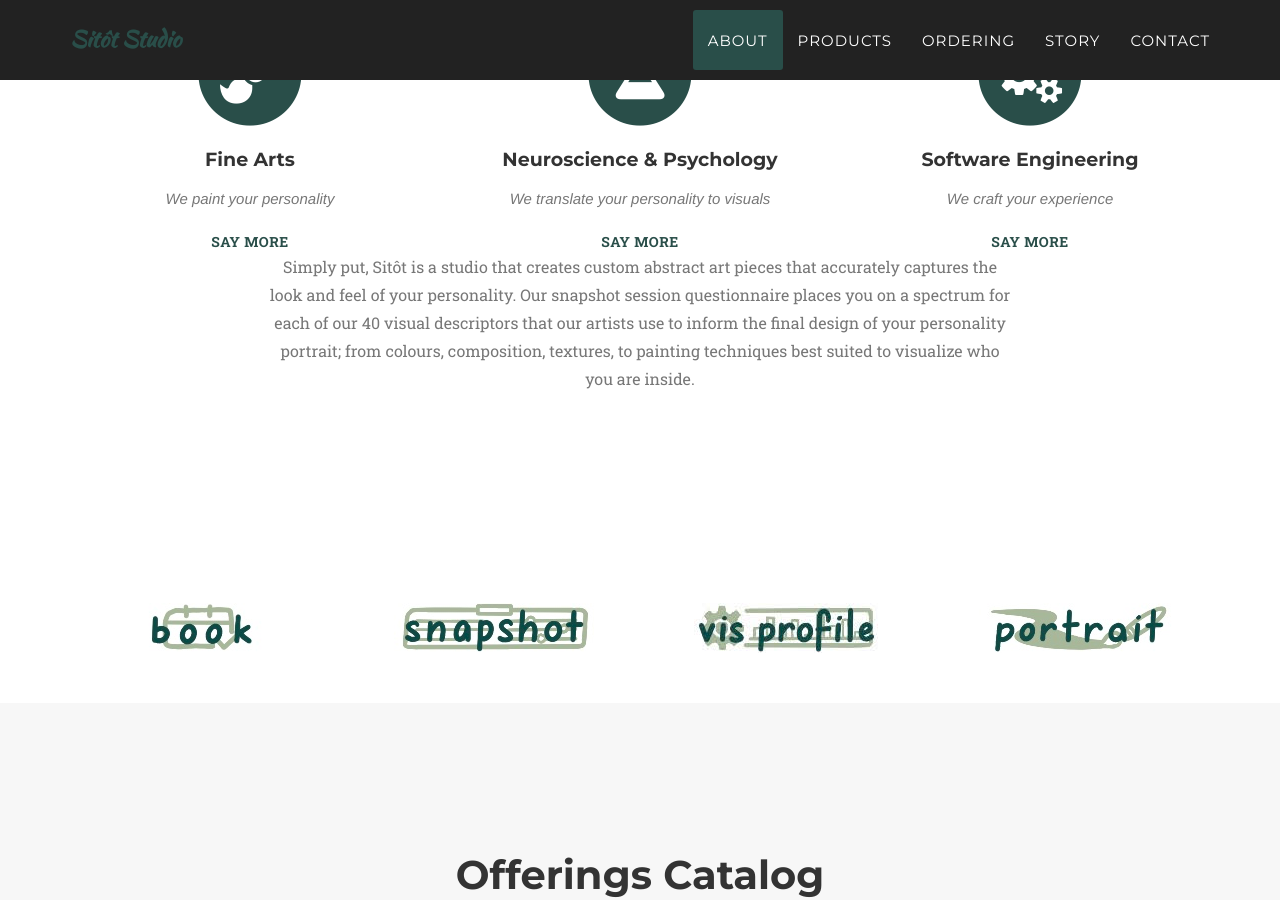
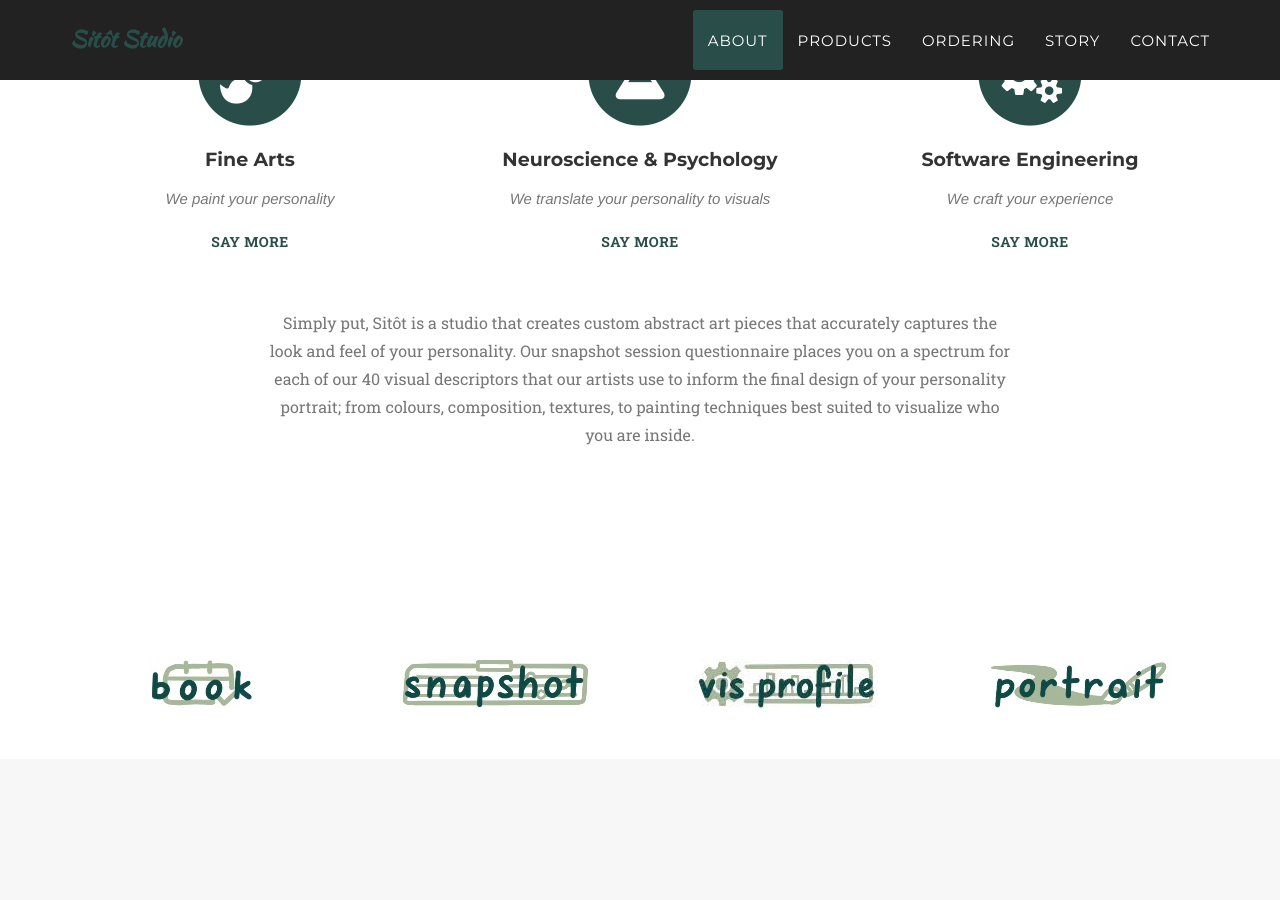
Before and after one commit to sitotstudio/sitotstudio.github.io, a Jekyll site: the page built from index.html, in a window 1280 px wide and 900 px high, scrolled down 1165 px. Built offline with Jekyll 4.4.1, drawn with Linux system fonts in a browser that asks for light colours; some web fonts are replaced.

Commit message:
Update spacing for about and story sections

```diff
--- a/_includes/services.html
+++ b/_includes/services.html
@@ -42,7 +42,7 @@
             <div class="row">
                 <div class="col-lg-8 col-lg-offset-2 text-center">
                     <p class="large text-muted">
-                        Simply put, Sitôt is a studio that creates custom abstract art pieces that accurately captures the look and feel of your personality. Our snapshot session questionnaire places you on a spectrum for each of our 40 visual descriptors that our artists use to inform the final design of your personality portrait; from colours, composition, textures, to painting techniques best suited to visualize who you are inside.
+                         <br> <br>Simply put, Sitôt is a studio that creates custom abstract art pieces that accurately captures the look and feel of your personality. Our snapshot session questionnaire places you on a spectrum for each of our 40 visual descriptors that our artists use to inform the final design of your personality portrait; from colours, composition, textures, to painting techniques best suited to visualize who you are inside.
                     </p>
                 </div>
             </div>
--- a/_includes/team.html
+++ b/_includes/team.html
@@ -6,8 +6,10 @@
                     <h2 class="section-heading">Studio Origins</h2>
                     <h3 class="section-subheading text-muted">A contemporary story of finding meaning</h3>
                 </div>
+                <div class="team-member">
+                    <img src="img/team/founder-square.jpg" class="img-responsive img-circle" alt="">
+                </div>
                 <div class="col-lg-8 col-lg-offset-2 text-center">
-                    <img src="img/team/founder-square.jpg" class="img-responsive img-circle" alt="">
                     <h4>Bringing something completely new to life</h4>
                     <p class="large text-muted">
                         Sitôt is a bit of a full circle moment.<br>
@@ -20,7 +22,7 @@
             </div>
             <div class="row">
                 <div class="col-lg-12 text-center">
-                    <h4><br>Coming Soon</h4>
+                    <h4><br><br>Coming Soon</h4>
                     <h3 class="section-subheading text-muted">Areas of expansion on our roadmap</h3>
                 </div>
                 {% for member in site.people %}
```
